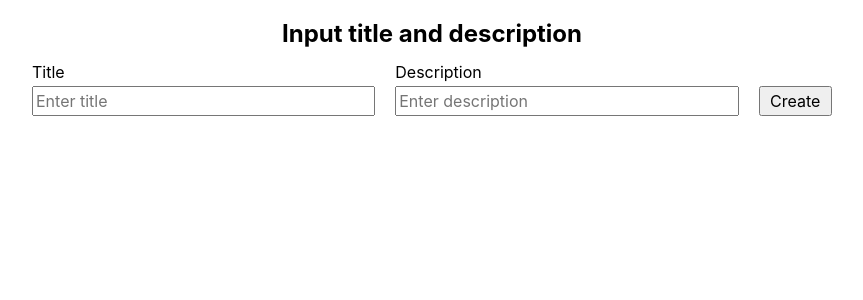
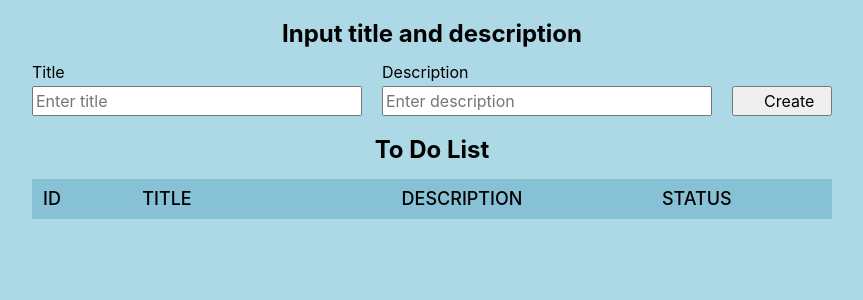
Before and after one commit to masevik/ToDoList, a React (Create React App) app: page / in a window 1280 px wide. Shown: the top 300 px of the page, without its empty margins (18-881 px from the left). Built offline with nearby package versions, Linux system fonts and the light colour scheme.

Commit message:
add removing task

```diff
--- a/src/components/AddTaskForm/AddTaskForm.styled.js
+++ b/src/components/AddTaskForm/AddTaskForm.styled.js
@@ -30,6 +30,8 @@ export const FieldWrapper = styled.div`
 
 export const Button = styled.button`
   margin-top: 23.4px;
-  width: 150px;
+  width: 100px;
   height: 30px;
+  padding-left: 30px;
+  padding-right: 30px;
 `;
--- a/src/components/App.jsx
+++ b/src/components/App.jsx
@@ -1,8 +1,8 @@
 import { useState, useEffect } from 'react';
-import { nanoid } from 'nanoid';
 import { Box } from './Box';
 import { AddTaskForm } from './AddTaskForm';
 import { Section } from './Section';
+import { TaskList } from './TaskList';
 
 export const App = () => {
   const [tasks, setTasks] = useState(() => {
@@ -17,28 +17,41 @@ export const App = () => {
     localStorage.setItem('tasks', JSON.stringify(tasks));
   }, [tasks]);
 
+  const getTaskId = tasks => {
+    if (tasks.length > 0) {
+      const taskId = tasks.map(task => {
+        return Number(task.id);
+      });
+      const nextId = Math.max(...taskId) + 1;
+      return String(nextId);
+    }
+    return 1;
+  };
+
   const addTask = ({ title, description }) => {
     const newTask = {
       title,
       description,
-      id: nanoid(),
+      id: getTaskId(tasks),
+      status: false,
     };
 
-    setTasks(prevState => [newTask, ...prevState]);
+    setTasks(prevState => [...prevState, newTask]);
     return true;
   };
 
-  // const deleteContact = contactId => {
-  //   setContacts(prevState =>
-  //     prevState.filter(contact => contact.id !== contactId)
-  //   );
-  // };
+  const deleteTask = taskId => {
+    setTasks(prevState => prevState.filter(task => task.id !== taskId));
+  };
 
   return (
     <Box display="block">
       <Section title="Input title and description">
         <AddTaskForm onSubmit={addTask} />
       </Section>
+      <Section title="To Do List">
+        <TaskList data={tasks} onDeleteTask={deleteTask} />
+      </Section>
     </Box>
   );
 };
--- a/src/components/GlobalStyle/GlobalStyle.jsx
+++ b/src/components/GlobalStyle/GlobalStyle.jsx
@@ -9,6 +9,7 @@ export const GlobalStyle = createGlobalStyle`
     sans-serif;
   -webkit-font-smoothing: antialiased;
   -moz-osx-font-smoothing: grayscale;
+  background-color: #add8e6;
 }
 
 code {
--- /dev/null
+++ b/src/components/TaskList/TaskList.jsx
@@ -0,0 +1,41 @@
+import { Box } from 'components/Box';
+import { Item, ListHeader } from './TaskList.styled';
+
+export const TaskList = ({ data, onDeleteTask, onChange }) => {
+  return (
+    <Box>
+      <ListHeader>
+        <span>ID</span>
+        <span>TITLE</span>
+        <span>DESCRIPTION</span>
+        <span>STATUS</span>
+        <span></span>
+      </ListHeader>
+      <ul>
+        {data.map(({ id, title, description, status }) => (
+          <Item key={id}>
+            <span>{id}</span>
+            <span>{title}</span>
+            <span>{description}</span>
+            <input
+              type="checkbox"
+              checked={status}
+              onChange={() => {
+                onChange(id);
+              }}
+              value={status}
+            />
+            <button
+              type="button"
+              onClick={() => {
+                onDeleteTask(id);
+              }}
+            >
+              Delete
+            </button>
+          </Item>
+        ))}
+      </ul>
+    </Box>
+  );
+};
--- /dev/null
+++ b/src/components/TaskList/TaskList.styled.js
@@ -0,0 +1,62 @@
+import styled from 'styled-components';
+
+export const ListHeader = styled.div`
+  display: flex;
+  align-items: center;
+  text-align: center;
+  padding: 10px 0;
+  background-color: #86c1d5;
+  font-size: 18px;
+  font-weight: 500;
+
+  span:first-child {
+    width: 40px;
+  }
+
+  span:nth-child(2) {
+    width: 190px;
+  }
+
+  span:nth-child(3) {
+    width: 400px;
+  }
+
+  span:nth-child(4) {
+    width: 65px;
+  }
+
+  span:nth-child(5) {
+    width: 100px;
+  }
+`;
+
+export const Item = styled.li`
+  display: flex;
+  align-items: center;
+  padding-bottom: 5px;
+  background-color: #86c1d5;
+
+  span:first-child {
+    width: 40px;
+    text-align: center;
+  }
+
+  span:nth-child(2) {
+    width: 190px;
+  }
+
+  span:nth-child(3) {
+    width: 400px;
+  }
+
+  input {
+    width: 65px;
+    text-align: center;
+  }
+
+  button {
+    margin-right: 10px;
+    width: 100px;
+    text-align: center;
+  }
+`;
--- /dev/null
+++ b/src/components/TaskList/index.js
@@ -0,0 +1 @@
+export { TaskList } from './TaskList';
```
